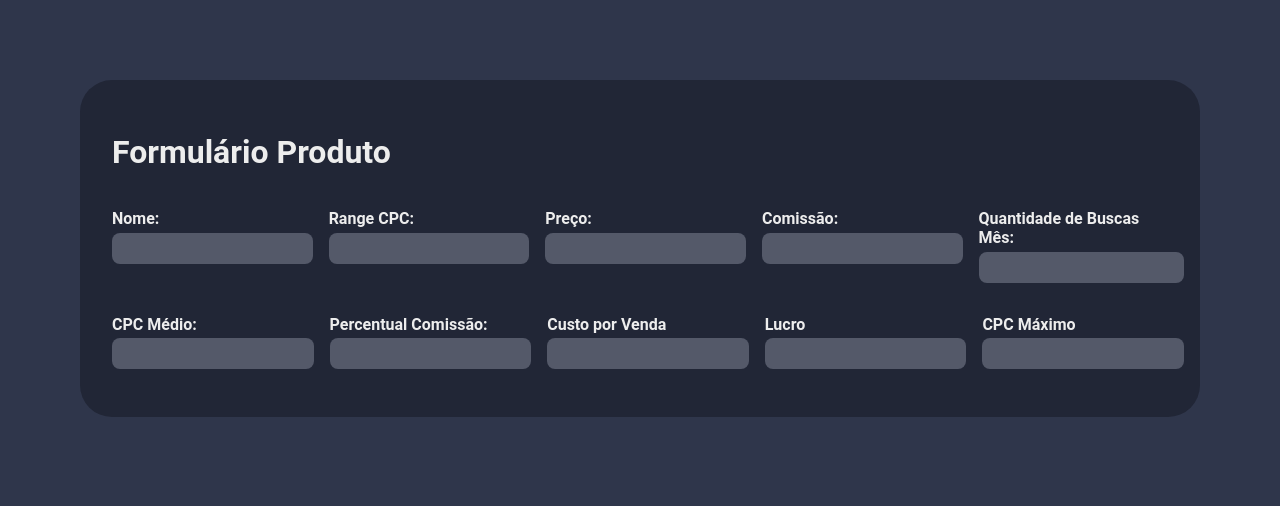
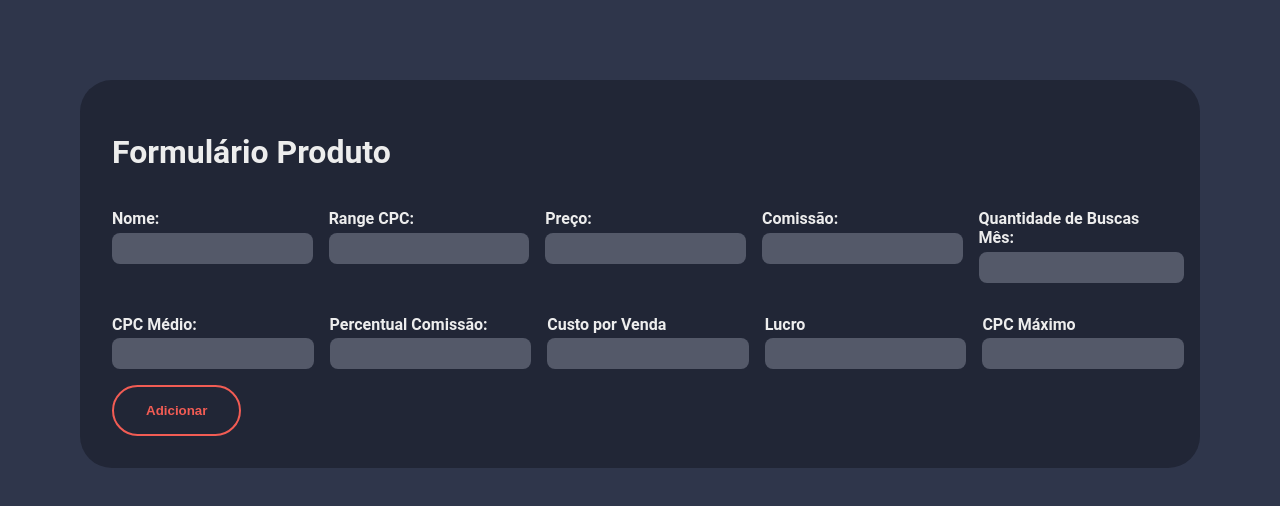
Before and after one commit to KevinADemetro/garimpador, a React (Create React App) app: page / in a window 1280 px wide. Shown: the top 506 px of the page. Built offline with nearby package versions, Linux system fonts and the light colour scheme.

Commit message:
adicionando botão

```diff
--- a/src/App.js
+++ b/src/App.js
@@ -69,6 +69,7 @@ function Formulario() {
             onChange={handleChange}
             value={produto.cpcMedio}
             name="cpcMedio"
+            readOnly={true}
           >
             CPC Médio:
           </Campo>
@@ -76,6 +77,7 @@ function Formulario() {
             onChange={handleChange}
             value={produto.percentualComissao}
             name="percentualComissao"
+            readOnly={true}
           >
             Percentual Comissão:
           </Campo>
@@ -83,20 +85,28 @@ function Formulario() {
             onChange={handleChange}
             value={produto.custoVenda}
             name="custoVenda"
+            readOnly={true}
           >
             Custo por Venda
           </Campo>
-          <Campo onChange={handleChange} value={produto.lucro} name="lucro">
+          <Campo
+            onChange={handleChange}
+            value={produto.lucro}
+            name="lucro"
+            readOnly={true}
+          >
             Lucro
           </Campo>
           <Campo
             onChange={handleChange}
             value={produto.cpcMaximo}
             name="cpcMaximo"
+            readOnly={true}
           >
             CPC Máximo
           </Campo>
         </div>
+        <button>Adicionar</button>
       </form>
     </div>
   );
--- a/src/index.css
+++ b/src/index.css
@@ -26,6 +26,22 @@ body {
   border-radius: 2rem;
 }
 
+.formulario button {
+  border: 2px solid var(--red-400);
+  padding: 1rem 2rem;
+  border-radius: 2rem;
+  font-weight: bold;
+  background-color: transparent;
+  color: var(--red-400);
+  cursor: pointer;
+  transition: all 0.3s;
+}
+
+.formulario button:hover {
+  color: var(--neutral-0);
+  background-color: var(--red-400);
+}
+
 .row-group {
   display: flex;
   padding: 1rem 0;
```
